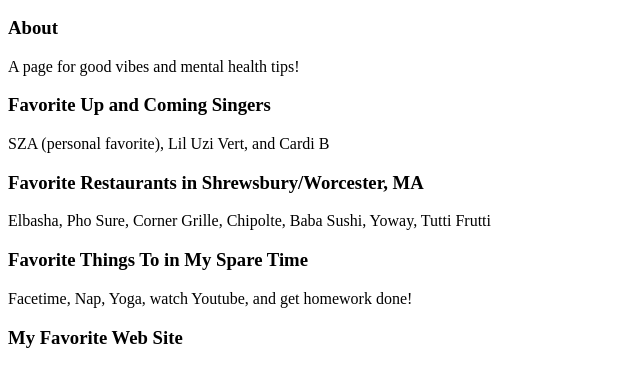
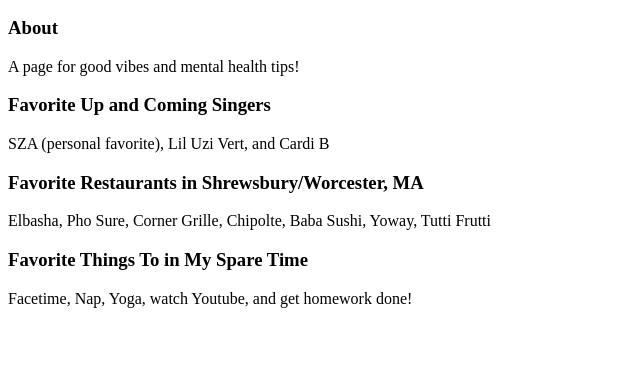
Before and after one commit to Jack-Campbell12/Jack-Campbell12.github.io, a plain HTML site: page index.html in a window 1280 px wide. Shown: the part 110-496 px from the top of the page, without its empty margins (0-640 px from the left). Drawn offline with Linux system fonts and the light colour scheme.

Commit message:
Update index.html

```diff
--- a/index.html
+++ b/index.html
@@ -18,7 +18,6 @@ Elbasha, Pho Sure, Corner Grille, Chipolte, Baba Sushi, Yoway, Tutti Frutti
 <h3>Favorite Things To in My Spare Time</h3>
 Facetime, Nap, Yoga, watch Youtube, and get homework done!
 
-<h3> My Favorite Web Site </h3>
 
 </body>
 </html>
```
